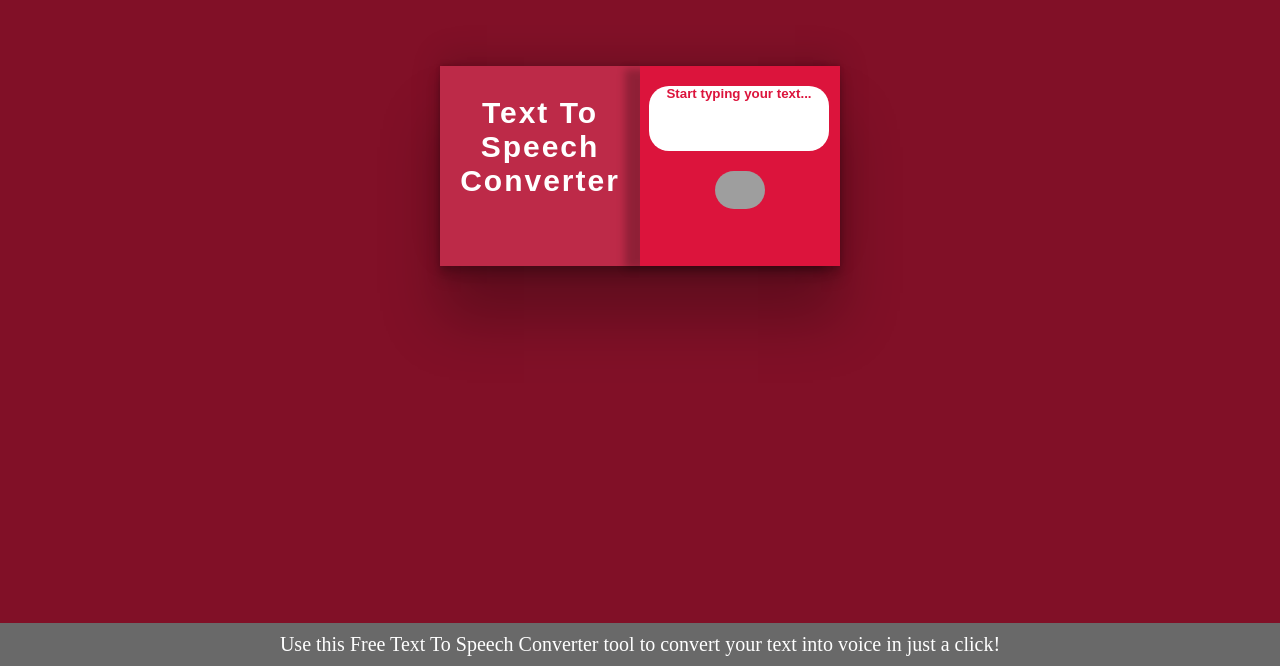
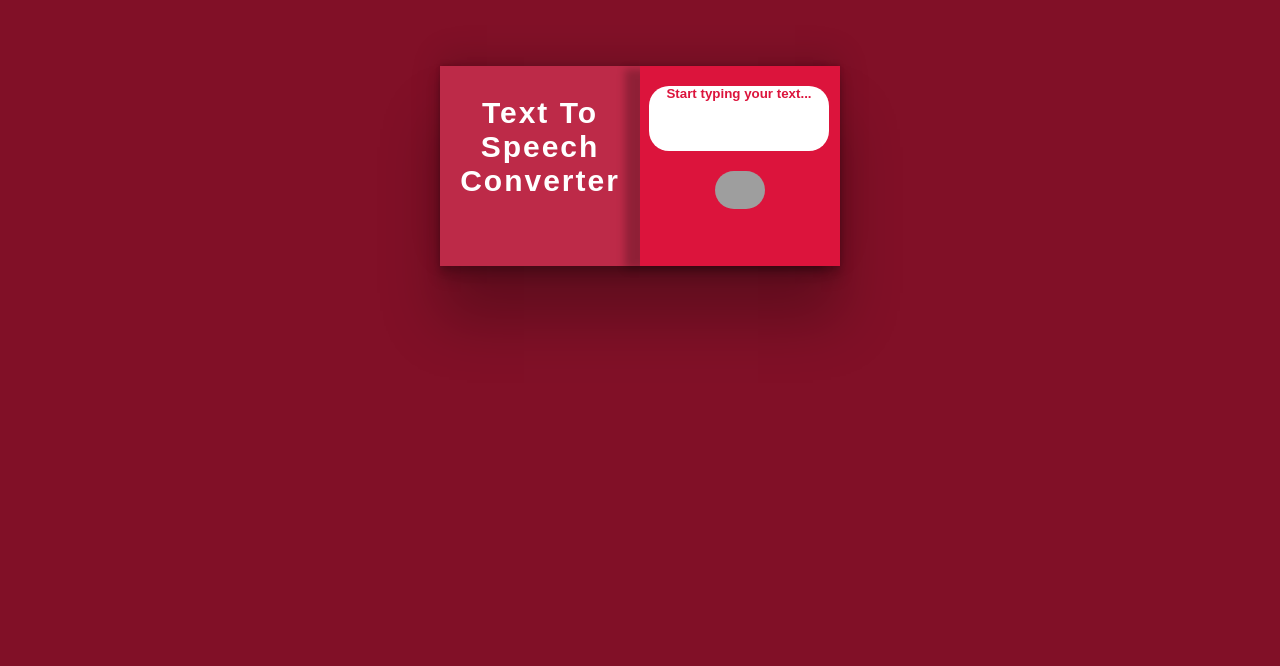
Before and after one commit to abhishek-rabidas/Text-To-Speech-Synthesizer, a plain HTML site: page index.html in a window 1280 px wide. Shown: the part 134-800 px from the top of the page. Drawn offline with Linux system fonts and the light colour scheme; grey boxes are pictures that could not be loaded; a web font is replaced by a local one.

Commit message:
Remove footer

```diff
--- a/index.html
+++ b/index.html
@@ -25,9 +25,7 @@
             </form>
         </div>
     </div>
-    <div id="promo">
-        <p>Use this Free Text To Speech Converter tool to convert your text into voice in just a click!</p>
-    </div>
+
 
 
     <script>
```
